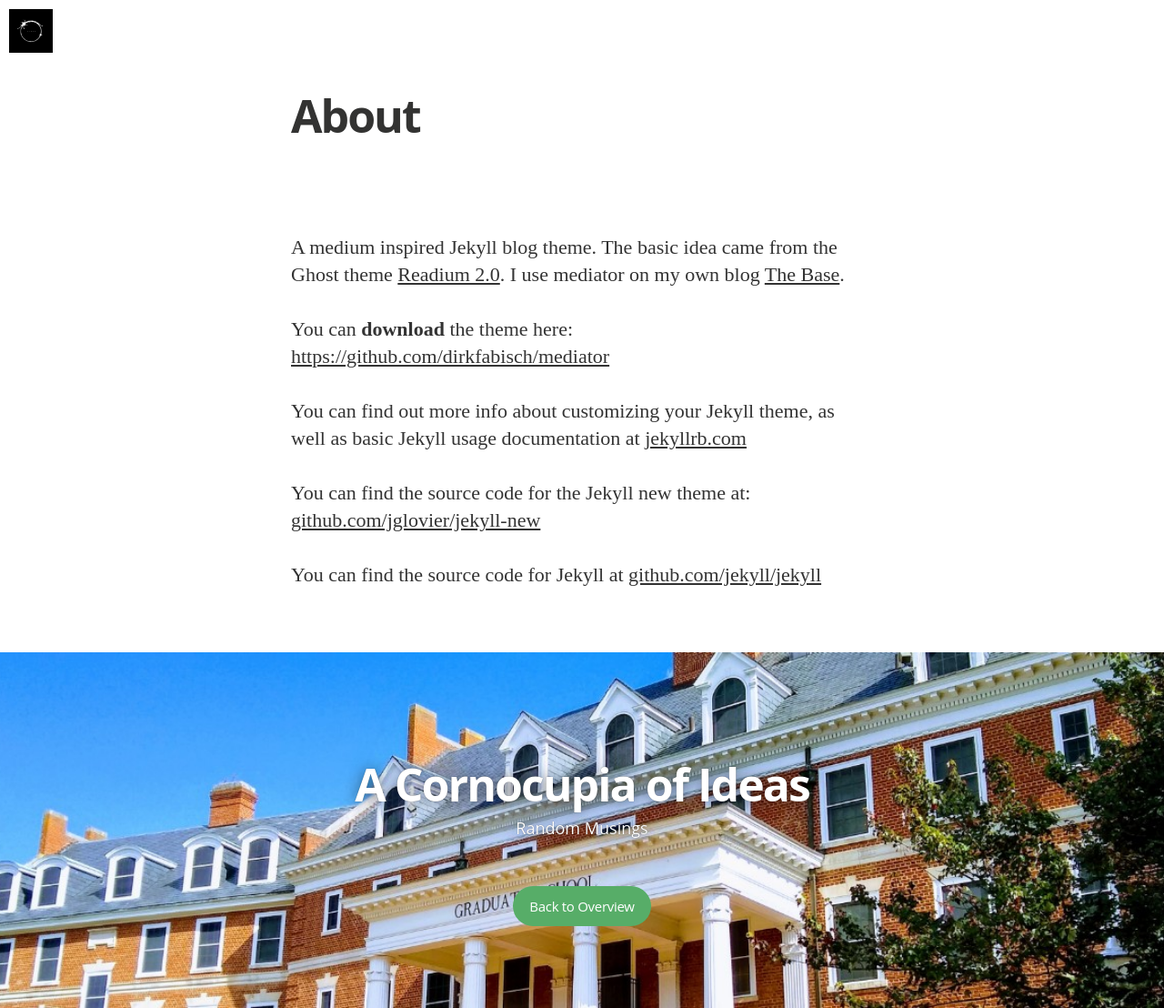
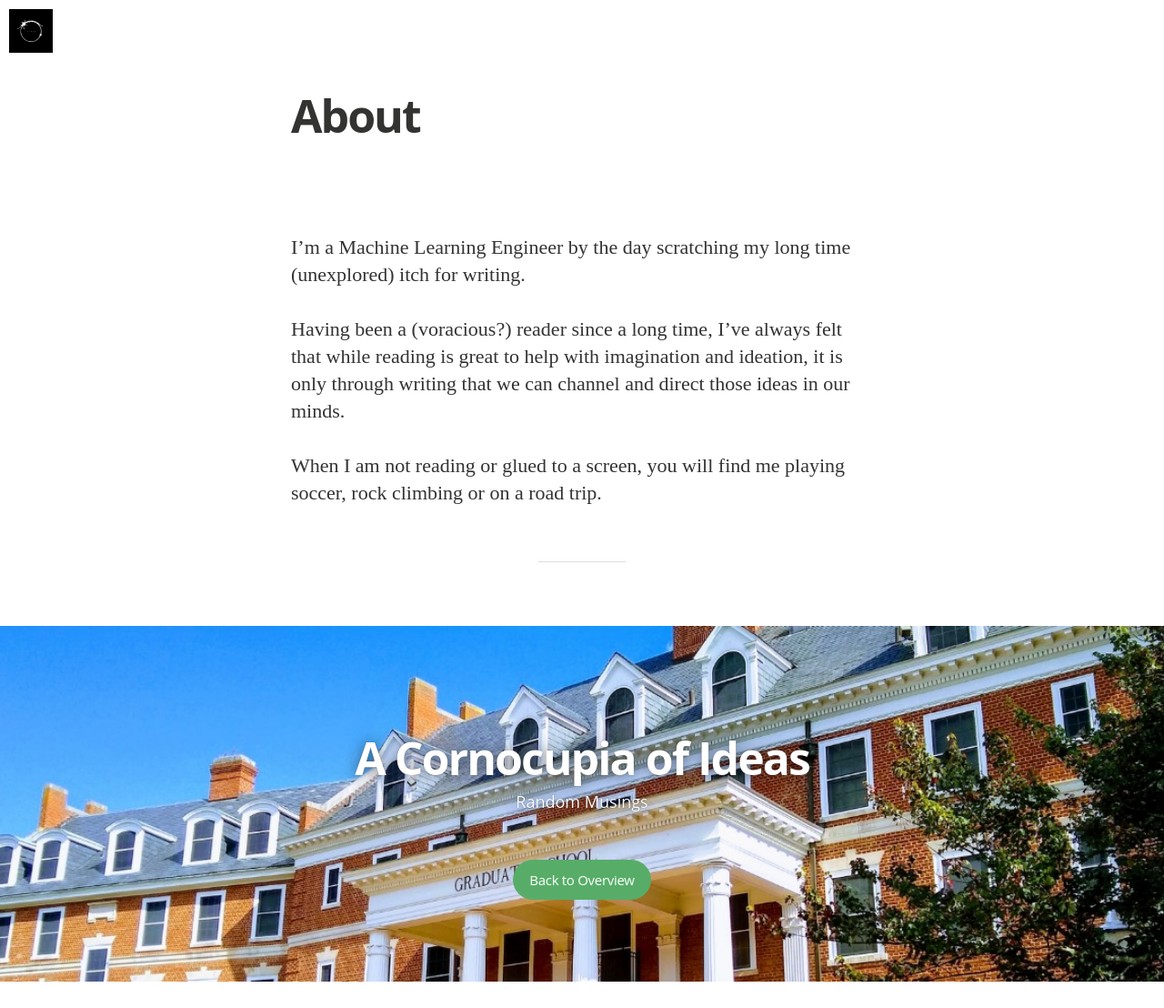
Before and after one commit to pkmandke/blog, a Jekyll site: the page built from about.md, in a window 1280 px wide. Shown: the whole page at 91% size. Built offline with Jekyll 4.4.1, drawn with Linux system fonts in a browser that asks for light colours; nearby versions of some CDN libraries; some web fonts are replaced; after the commit the page ends 1079 px from its top, so only the background shows below that.

Commit message:
add about
Signed-off-by: Prathamesh Mandke <pkmandke@vt.edu>

```diff
--- a/about.md
+++ b/about.md
@@ -3,15 +3,19 @@ layout: page
 title: About
 permalink: /about/
 ---
+<!-- <style>
+  .center-image {
+    display: block;
+    /* margin: 0 auto; Centers the image */
+    height: 200px; /* Height in pixels */
+    width: 200px; /* Width in pixels */
+  }
+</style>
+<img src="/assets/images/golden_gate_face_crop.png" alt="" class="center-image"> -->
+I'm a Machine Learning Engineer by the day scratching my long time (unexplored) itch for writing.
 
-A medium inspired Jekyll blog theme. The basic idea came from the Ghost theme
-[Readium 2.0](http://www.svenread.com/readium-ghost-theme/). I use mediator on my own blog [The Base](blog.base68.com).
+Having been a (voracious?) reader since a long time, I've always felt that while reading is great to help with imagination and ideation, it is only through writing that we can channel and direct those ideas in our minds.
 
-You can **download** the theme here:
-[https://github.com/dirkfabisch/mediator](https://github.com/dirkfabisch/mediator)
+When I am not reading or glued to a screen, you will find me playing soccer, rock climbing or on a road trip.
 
-You can find out more info about customizing your Jekyll theme, as well as basic Jekyll usage documentation at [jekyllrb.com](http://jekyllrb.com/)
-
-You can find the source code for the Jekyll new theme at: [github.com/jglovier/jekyll-new](https://github.com/jglovier/jekyll-new)
-
-You can find the source code for Jekyll at [github.com/jekyll/jekyll](https://github.com/jekyll/jekyll)
+---
```
